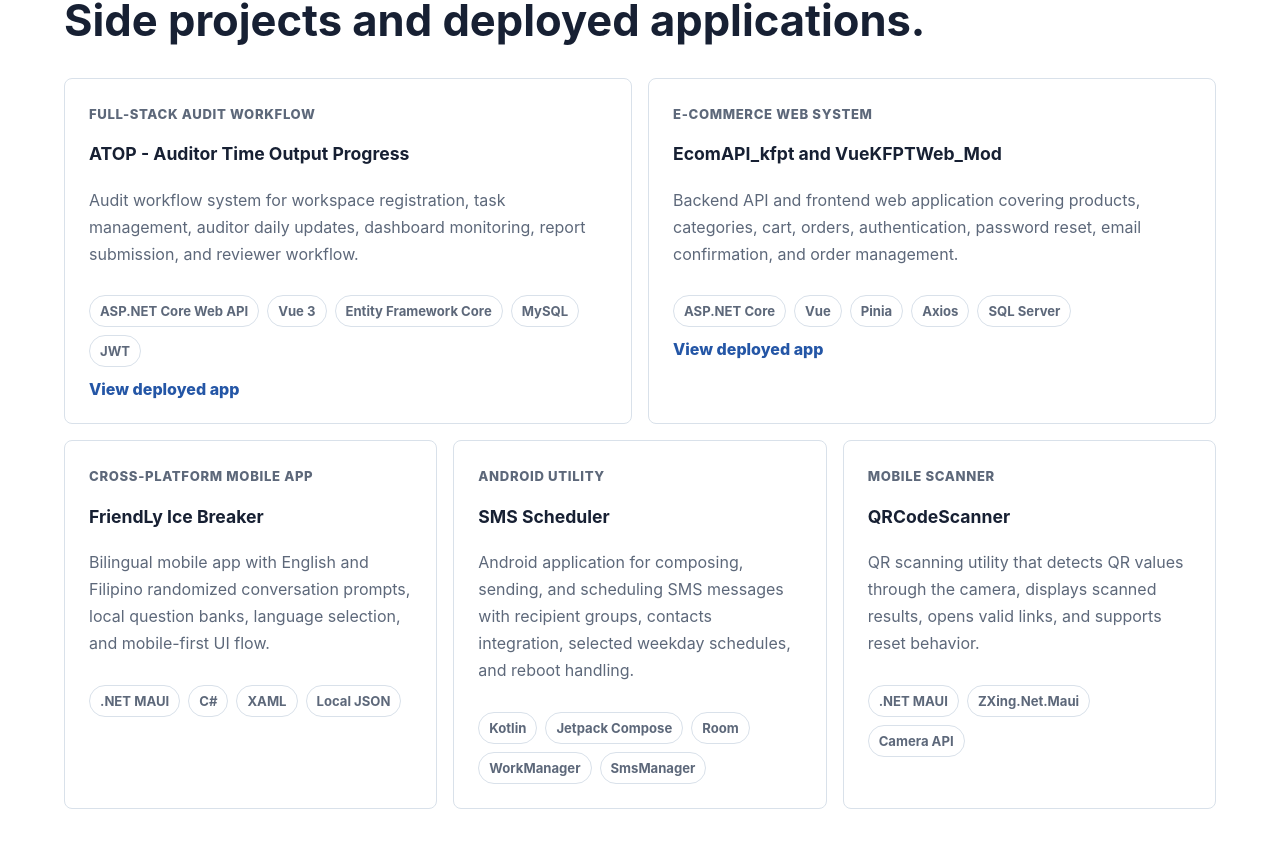
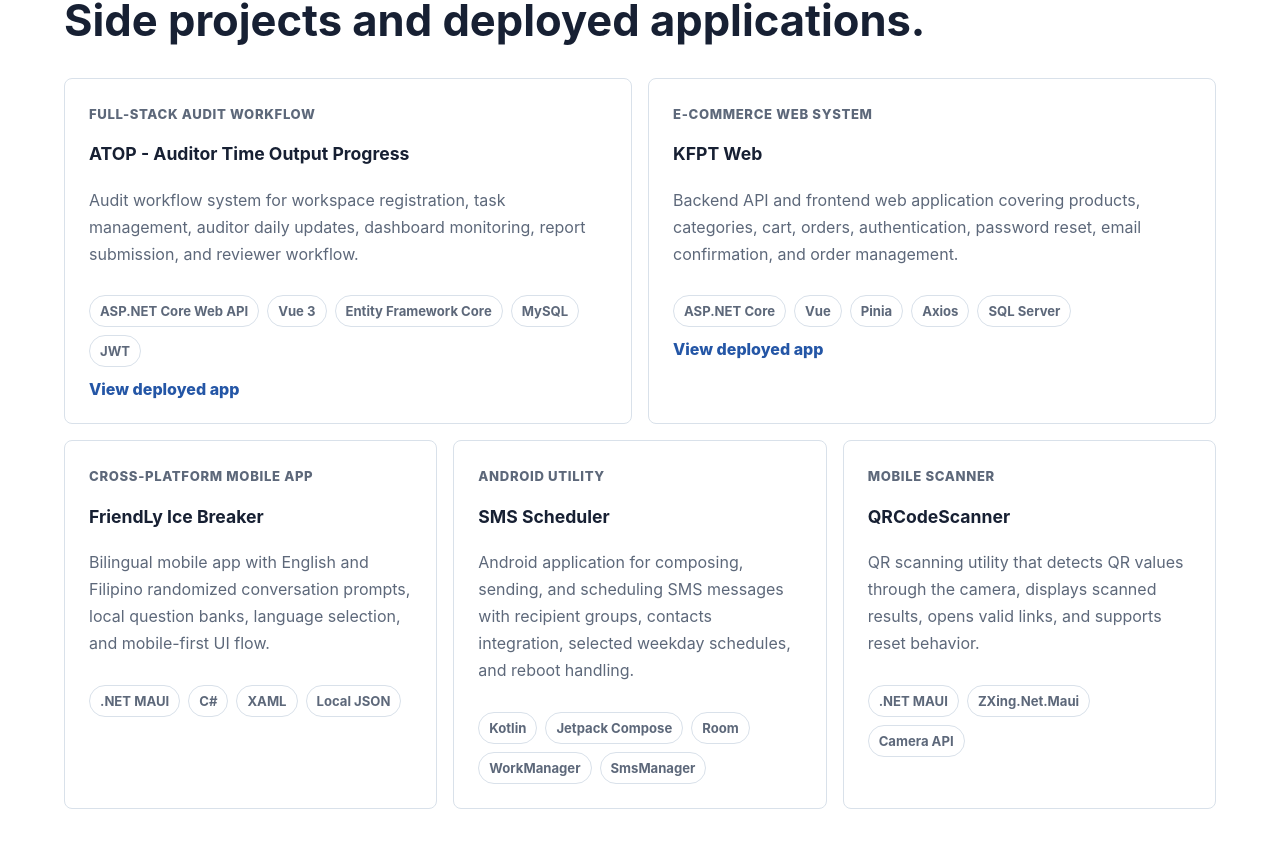
Before and after one commit to josephntiotangco/josephntiotangco_web_portfolio, a Vue app: page / in a window 1280 px wide. Shown: the part 2489-3336 px from the top of the page. Built offline with nearby package versions, Linux system fonts and the light colour scheme.

Commit message:
simplify kfpt project display name

```diff
--- a/src/App.vue
+++ b/src/App.vue
@@ -84,7 +84,9 @@ const projects = [
     link: "https://auditortimeoutputprogress.vercel.app/"
   },
   {
-    name: "EcomAPI_kfpt and VueKFPTWeb_Mod",
+    // name: "EcomAPI_kfpt and VueKFPTWeb_Mod",
+    //JT-2026/08/13 - simplify deployed project display name
+    name: "KFPT Web",
     type: "E-commerce web system",
     stack: ["ASP.NET Core", "Vue", "Pinia", "Axios", "SQL Server"],
     summary:
```
